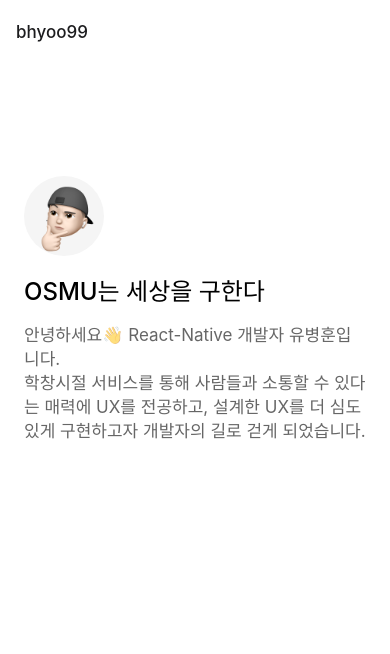
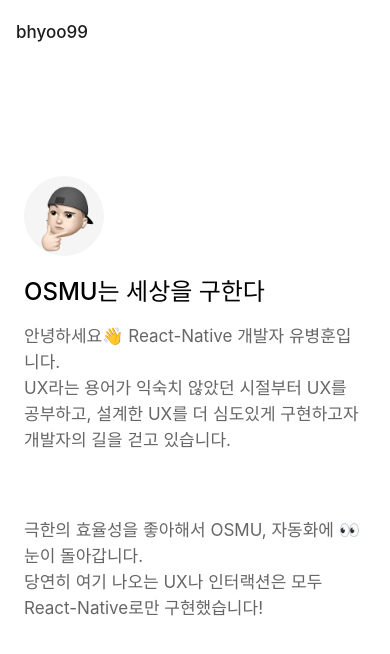
Before and after one commit to bhyoo99/bhyoo99.me, a React Native app: screen /Root in a window 390 px wide. Shown: the top 654 px of the page. Built offline with nearby package versions, Linux system fonts and the light colour scheme; what expo-linking would draw is missing.

Commit message:
refactor: 투명화 컬러 값 삭제

```diff
--- a/screens/RootScreen.tsx
+++ b/screens/RootScreen.tsx
@@ -13,7 +13,7 @@
         <View
           style={{ width: 80, height: 80, borderRadius: 40 }}
           lightColor="#F5F5F5"
-          darkColor="rgba(128, 128, 128, 0.05)">
+          darkColor="#2e2e2e">
           <Image
             source={require("../assets/images/profile.png")}
             style={{ width: "100%", height: "100%" }}
@@ -21,12 +21,19 @@
         </View>
         <Text style={{ fontSize: 24, marginTop: 16, fontWeight: "500" }}>OSMU는 세상을 구한다</Text>
         <Text
-          style={{ fontSize: 17, marginTop: 16, lineHeight: 24 }}
-          lightColor="rgba(0, 0, 0, 0.6)"
-          darkColor="rgba(255, 255, 255, 0.7)">
+          style={{ fontSize: 17, marginTop: 16, lineHeight: 26 }}
+          lightColor="#666666"
+          darkColor="#bfbfbf">
           안녕하세요👋 React-Native 개발자 유병훈입니다.{"\n"}
-          학창시절 서비스를 통해 사람들과 소통할 수 있다는 매력에 UX를 전공하고, 설계한 UX를 더
-          심도있게 구현하고자 개발자의 길로 걷게 되었습니다.
+          UX라는 용어가 익숙치 않았던 시절부터 UX를 공부하고, 설계한 UX를 더 심도있게 구현하고자
+          개발자의 길을 걷고 있습니다.
+        </Text>
+        <Text
+          style={{ fontSize: 17, marginTop: 64, lineHeight: 26 }}
+          lightColor="#666666"
+          darkColor="#bfbfbf">
+          극한의 효율성을 좋아해서 OSMU, 자동화에 👀눈이 돌아갑니다.{"\n"}당연히 여기 나오는 UX나
+          인터랙션은 모두 React-Native로만 구현했습니다!
         </Text>
       </View>
     </ScrollView>
```
